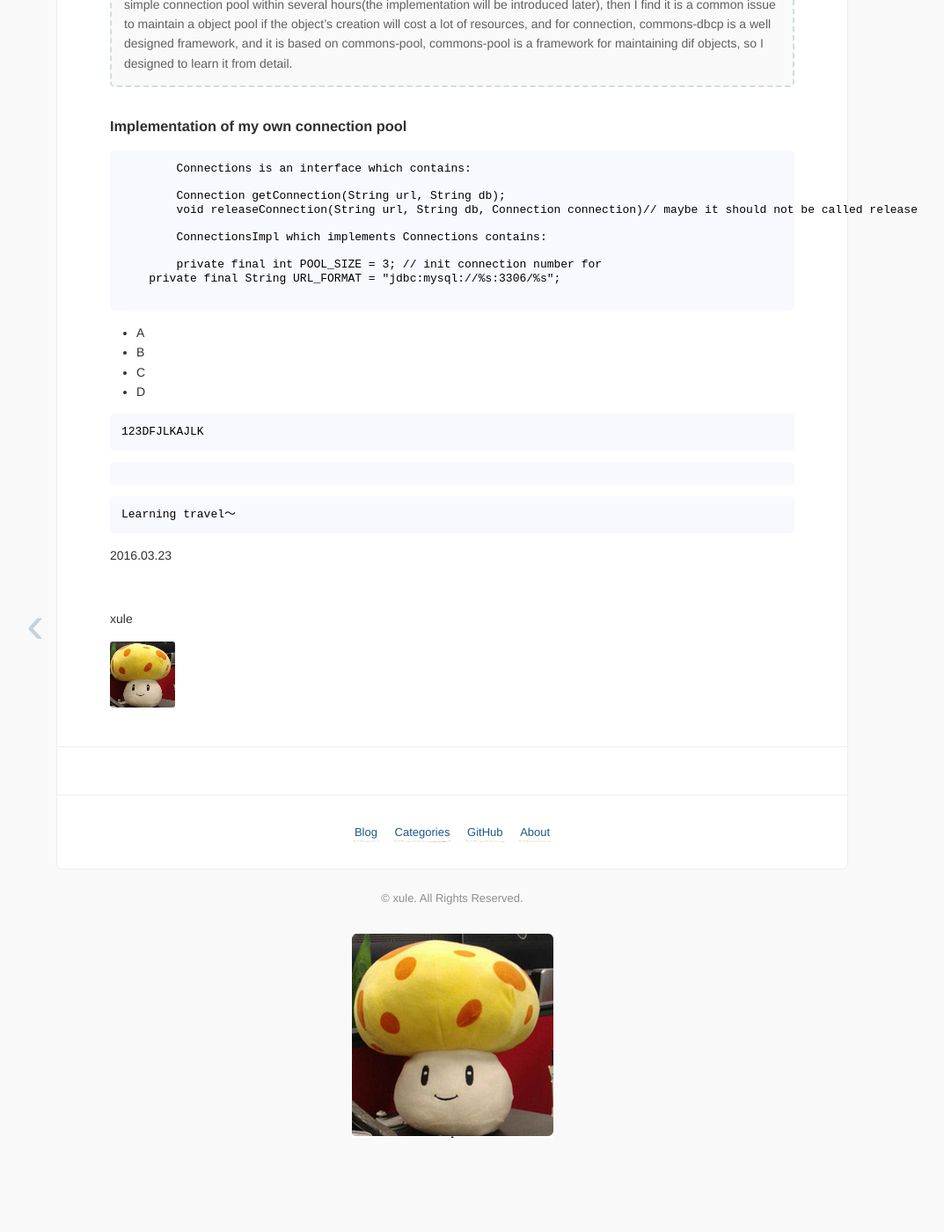
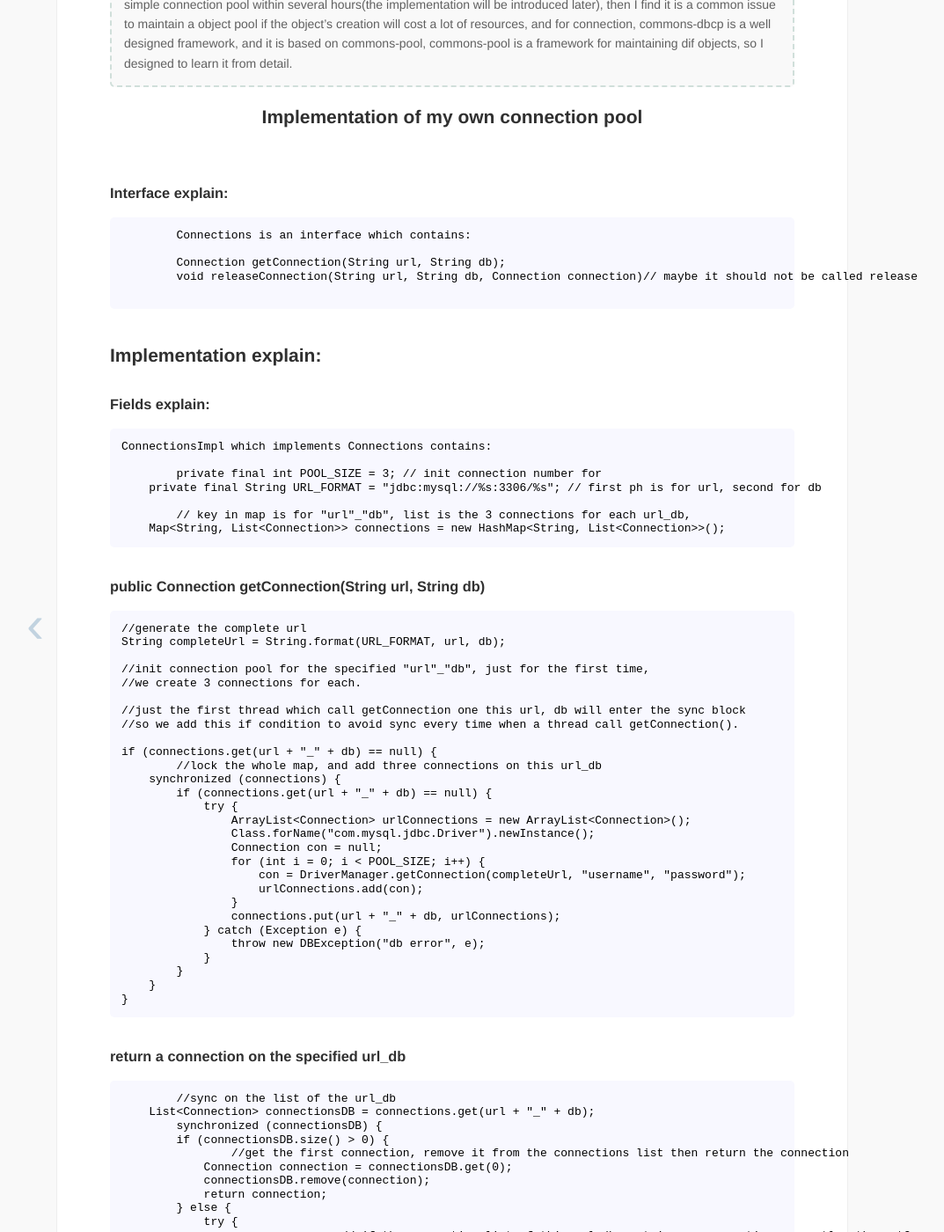
Before and after one commit to xule1991/xule1991.github.io, a Jekyll site: the page built from _posts/2016-03-23-learning-commons-pool(1).md, in a window 1280 px wide and 1400 px high, scrolled down 524 px. Shown: the whole window at 88% size, without its empty margins (126-1199 px from the left). Built offline with Jekyll 4.4.1, drawn with Linux system fonts in a browser that asks for light colours; Markdown is read by kramdown in place of the engine named in the settings; comment, search, counter and statistics services are not loaded; before the commit the page ends 1847 px from its top, so only the background shows below that; some of the changed text lies outside the part shown.

Commit message:
new commit

````diff
--- a/_posts/2016-03-23-learning-commons-pool(1).md
+++ b/_posts/2016-03-23-learning-commons-pool(1).md
@@ -13,36 +13,119 @@ tags: [commons-pool]
 >is a framework for maintaining dif objects, so I designed to learn it from detail.
 
 
-###Implementation of my own connection pool
+#Implementation of my own connection pool
 
+### Interface explain:
 ```
 	Connections is an interface which contains:
 
 	Connection getConnection(String url, String db);
 	void releaseConnection(String url, String db, Connection connection)// maybe it should not be called release
 
-	ConnectionsImpl which implements Connections contains:
+```
+## Implementation explain:
+
+### Fields explain:
+```
+ConnectionsImpl which implements Connections contains:
 
 	private final int POOL_SIZE = 3; // init connection number for
-    private final String URL_FORMAT = "jdbc:mysql://%s:3306/%s";
+    private final String URL_FORMAT = "jdbc:mysql://%s:3306/%s"; // first ph is for url, second for db
+
+	// key in map is for "url"_"db", list is the 3 connections for each url_db,
+    Map<String, List<Connection>> connections = new HashMap<String, List<Connection>>();
+```
+
+###public Connection getConnection(String url, String db)
+```
+//generate the complete url
+String completeUrl = String.format(URL_FORMAT, url, db);
+
+//init connection pool for the specified "url"_"db", just for the first time,
+//we create 3 connections for each.
+
+//just the first thread which call getConnection one this url, db will enter the sync block
+//so we add this if condition to avoid sync every time when a thread call getConnection().
+
+if (connections.get(url + "_" + db) == null) {
+	//lock the whole map, and add three connections on this url_db
+    synchronized (connections) {
+        if (connections.get(url + "_" + db) == null) {
+            try {
+                ArrayList<Connection> urlConnections = new ArrayList<Connection>();
+                Class.forName("com.mysql.jdbc.Driver").newInstance();
+                Connection con = null;
+                for (int i = 0; i < POOL_SIZE; i++) {
+                    con = DriverManager.getConnection(completeUrl, "username", "password");
+                    urlConnections.add(con);
+                }
+                connections.put(url + "_" + db, urlConnections);
+            } catch (Exception e) {
+                throw new DBException("db error", e);
+            }
+        }
+    }
+}
+```
+
+###return a connection on the specified url_db
+```
+	//sync on the list of the url_db
+    List<Connection> connectionsDB = connections.get(url + "_" + db);
+	synchronized (connectionsDB) {
+        if (connectionsDB.size() > 0) {
+        	//get the first connection, remove it from the connections list then return the connection
+            Connection connection = connectionsDB.get(0);
+            connectionsDB.remove(connection);
+            return connection;
+        } else {
+            try {
+				// if the connection list of this url_db contains no connection currently, the getConnection thread
+				// need to wait for other thread which has connection to release
+                connectionsDB.wait();
+                // get again
+                return getConnection(url, db);
+            } catch (InterruptedException e) {
+                e.printStackTrace();
+            }
+        }
+    }
+    return null;
 
 ```
 
+###public void releaseConnection(String url, String db, Connection connection)
+#####for the first time I forget to call this method to return the connection back to the connection list of url_db
+#####then, for each app, we can just get 3 times of each url_db, then frontend will show status pending, because
+#####the backend thread on this ajax call is waiting for available connection of the url_db.
+```
+ List<Connection> connectionsDB = connections.get(url + "_" + db);
+    synchronized (connectionsDB) {
+    	//add the connection back to the url_db list, then notify the thread waiting for the url_db connection
+        connectionsDB.add(connection);
+        connectionsDB.notify();
+    }
+```
 
- - A
- - B
- - C
- - D
+###public void destroyConnections()
+```
+//never used it should be called when the tomcat is shutdowning, but I do not consider this because, the
+//app is small, we can just ignore this 3 connections on each url_db.
+Iterator it = connections.entrySet().iterator();
+while (it.hasNext()) {
+    Map.Entry pair = (Map.Entry) it.next();
+    Iterator itConnection = ((List)pair.getValue()).iterator();
+    while (itConnection.hasNext()) {
+        Connection con = (Connection) itConnection.next();
+        try {
+            con.close();
+        } catch (SQLException e) {
+            throw new DBException("close connection error", e);
+        }
+    }
+}
 
 ```
-123DFJLKAJLK
-```
-
-```
-```
-
-
-
 
     Learning travel～
 
````
